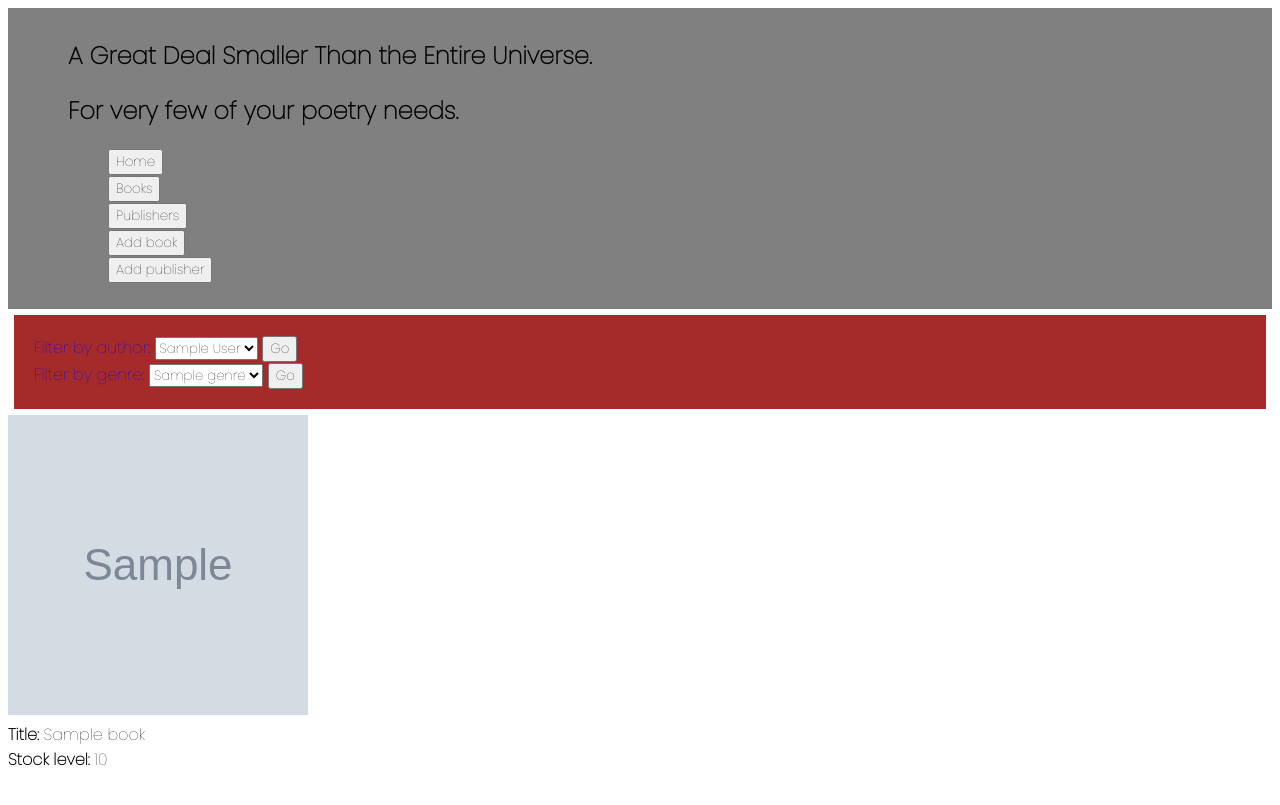
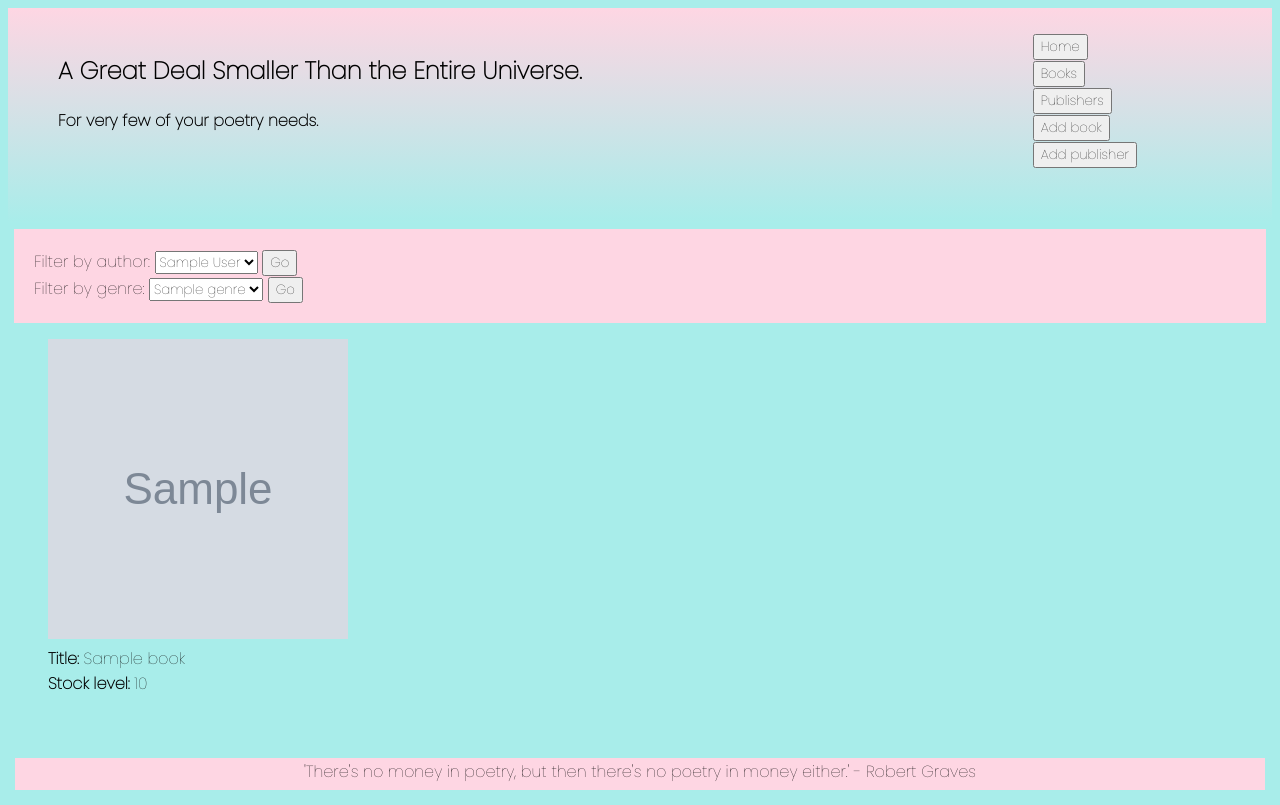
Before and after one commit to calumrodger/python_project_bookshop, a Flask app: page /books in a window 1280 px wide. Run offline with Flask 2, Linux system fonts and the light colour scheme; grey boxes marked "Sample" are stand-in pictures; a database or web service that is not in the repository returns one stand-in record (values such as "Sample title"); some libraries are stand-ins or nearby versions.

Commit message:
not happy that i haven't managed to get my books in a grid, and a couple of wee css adjustments to make to neaten everything up, but on the whole i could submit this as is and be reasonably happy with it

```diff
--- a/static/style.css
+++ b/static/style.css
@@ -2,18 +2,70 @@
   font-family: "Poppins", sans-serif;
 }
 
+#grid-container {
+  display: grid;
+  grid-template-areas:
+    "header-left header-center header-right"
+    "main main main"
+    "footer footer footer";
+  grid-template-columns: 8fr 1fr 1fr;
+  grid-template-rows: 100px, 100px, 100px;
+  gap: 15px 15px;
+}
+
+#header-right {
+  align-content: right;
+}
+body {
+  background-color: #a8edea;
+}
+
+h2 {
+  font-size: medium;
+}
+
 header {
-  background-color: gray;
+  background-image: linear-gradient(to top, #a8edea 0%, #fed6e3 100%);
   text-indent: 50px;
 }
 
+footer {
+  background-color: #fed6e3;
+  position: fixed;
+  bottom: 10px;
+  left: 15px;
+  right: 15px;
+  height: 30px;
+  text-align: center;
+  padding: 1px;
+}
+
 .search-by {
-  background-color: brown;
+  background-color: #fed6e3;
   padding: 20px;
   margin: 6px;
-  color: blue
 }
 
 .header-text {
   padding: 10px;
+  display: inline;
 }
+
+.header-buttons {
+  padding: 10px;
+  display: inline;
+  align-content: right
+}
+
+.main-content {
+  grid-area: main;
+}
+
+.book-item {
+  grid-area: main;
+  display: row wrap;
+}
+
+.publishers {
+  padding: 20px;
+}
--- a/templates/base.html
+++ b/templates/base.html
@@ -12,11 +12,15 @@
 </head>
 <body>
   <header>
+<div id= "grid-container">
+      <div id= "header-left">
     <section class="header-text">
     <h1>A Great Deal Smaller Than the Entire Universe.</h1>
     <h2>For very few of your poetry needs.</h2>
-    <nav>
-      <ul>
+    </section>
+      </div>
+  <div id="header-right">
+    <section class="header-buttons">
         <form action="/">
           <input type="submit" value="Home">
         </form>
@@ -32,13 +36,14 @@
         <form action="/publishers/new">
           <input type="submit" value="Add publisher">
         </form>
-      </ul>
-    </nav>
   </section>
+  </div>
   </header>
-  <div>
+</div>
     {% block content %}
     {% endblock %}
-  </div>
 </body>
+<footer>
+  'There's no money in poetry, but then there's no poetry in money either.' - Robert Graves
+</footer>
 </html>
--- a/templates/books/index.html
+++ b/templates/books/index.html
@@ -1,6 +1,7 @@
 {% extends "base.html" %}
 
 {% block content %}
+
   <section class="search-by">
   <form action="books/byauthor" method="post">
     <label for="author">Filter by author:</label>
@@ -24,8 +25,13 @@
     </select>
     <button type="submit", action="bygenre/", method="post">Go</button>
   </form>
+</section>
+<!-- <div id="grid-container"> -->
+  <div id="main-content">
 {% for book in all_books %}
-</section>
+
+<ul>
+ <div id="book-item">
       {% if book.image != None %}
       <a href="/books/{{book.id}}" method="GET"><img src= "{{book.image}}" width="300" height="300"></a><br>
         {% else %}
@@ -40,6 +46,9 @@
       <b>Stock level:</b> {{book.stock}}<br>
         {% endif %}
         <br>
+ </div>
+</ul>
+</div>
 </div>
 
 
--- a/templates/publishers/new.html
+++ b/templates/publishers/new.html
@@ -1,7 +1,7 @@
 {% extends "base.html" %}
 
 {% block content %}
-
+<section class="publishers">
 <form action="/publishers/new" method="post">
   <div>
     <label for="name">Name:</label>
@@ -21,5 +21,5 @@
   <button type="submit">Update Publisher</button>
 
 </form>
-
+</section>
 {% endblock %}
--- a/templates/publishers/show.html
+++ b/templates/publishers/show.html
@@ -1,7 +1,7 @@
 {% extends "base.html" %}
 
 {% block content %}
-
+<section class="publishers"></section>
 <div>
         <p>
       <b>Name:</b> {{publisher.name}}<br>
@@ -29,5 +29,5 @@
   <button type="submit">Update Publisher</button>
 
 </form>
-
+</section>
 {% endblock %}
```
Also changed, not shown: templates/publishers/index.html (+6 -6 lines).
